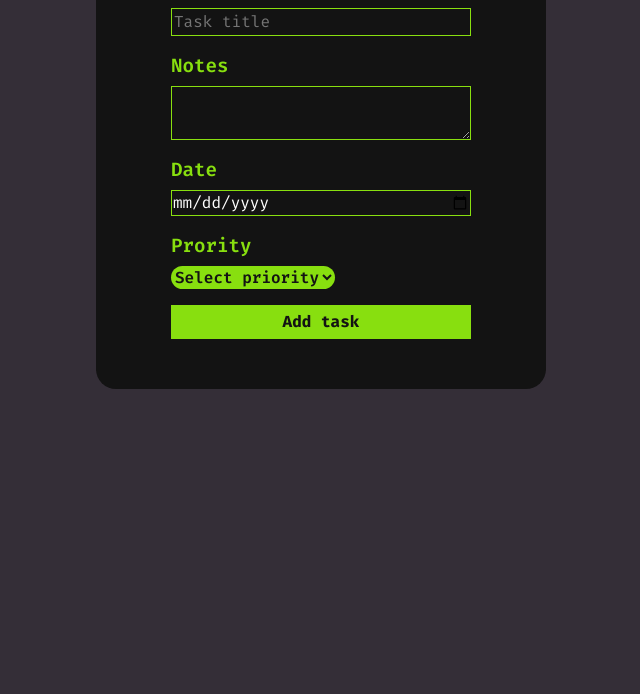
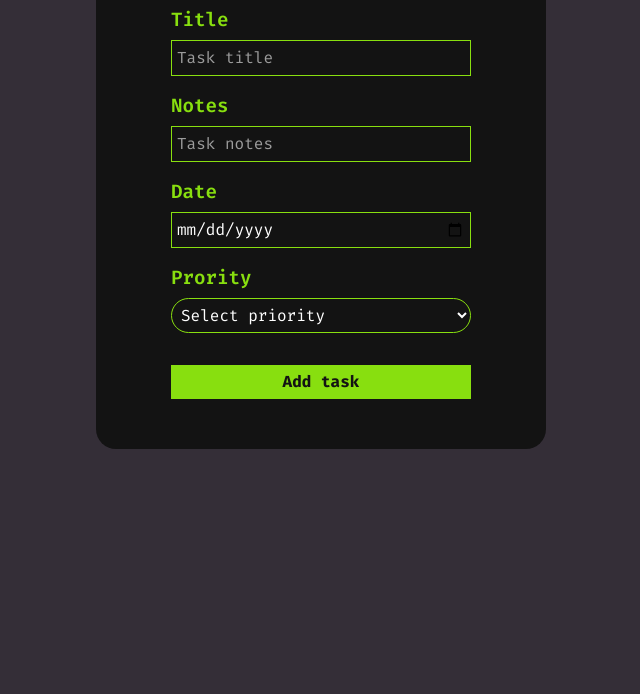
Before and after one commit to CaioHLuwi/task-list, a plain HTML site: page index.html in a window 1280 px wide. Shown: the part 138-832 px from the top of the page, without its empty margins (319-959 px from the left). Before the commit the page ends 800 px from the top, so only its background shows below. Drawn offline with nearby package versions, Linux system fonts and the light colour scheme.

Commit message:
style: add styles to select input

```diff
--- a/index.html
+++ b/index.html
@@ -18,9 +18,7 @@
                 </div>
                 <div class="input-item">
                     <label for="">Notes</label>
-                    <textarea type="text" name="notes" id="task-field-name">
-
-                    </textarea>
+                    <input type="text" name="notes" id="task-field-name" placeholder="Task notes">
                 </div>
                 <div class="input-item">
                     <label for="">Date</label>
--- a/script.js
+++ b/script.js
@@ -55,7 +55,7 @@ function getTask() {
         let taskInfo = createElement('div', 'task-info')
 
         let taskTitle = createElement('div', 'task-title');
-        taskTitle.textContent = tasks[task].title;
+        taskTitle.textContent = `${tasks[task].title}`;
 
         let taskDescription = createElement('div', 'task-description');
         taskDescription.textContent = tasks[task].description;
--- a/style.css
+++ b/style.css
@@ -15,10 +15,10 @@ body {
    background-color: var(--secondary-color);
    width: 100%;
    height: 100vh;
-   position: relative;
 }
 
 .task-area {
+    margin: 2rem auto;
     background-color: var(--primary-color);
     border-radius: 20px;
     display: flex;
@@ -26,7 +26,6 @@ body {
     align-items: center;
     width: 450px;
     padding: 50px;
-    margin: auto;
 }
 
 .task-area h2 {
@@ -51,7 +50,12 @@ body {
     font-size: 1.2rem;
 }
 
+.task-area .input-item input::placeholder {
+    color: #9c9c9c;
+}
+
 .task-area .input-item input, textarea {
+    padding: 5px;
     background-color: var(--primary-color);
     border: 1px solid var(--third-color);
     color: var(--fourty-color);
@@ -65,20 +69,23 @@ body {
 }
 
 .task-area .input-item .priority-area select{
-    border: none;
-    background-color: var(--third-color);
-    color: var(--primary-color);
-    font-weight: 600;
+    border: 1px solid var(--third-color);
+    background-color: inherit;
+    outline: none;
+    color: var(--fourty-color);
+    padding: 5px;
+    width: 100%;
     border-radius: 20px;
 }
 
 .task-area .input-item .priority-area option {
-    background-color: var(--secondary-color);
+    background-color: var(--primary-color);
+    border: solid 1px var(--third-color);
     color: var(--third-color);
 }
 
 .task-area .input-item .btn-send {
-    margin-top: 1rem;
+    margin-top: 2rem;
     border: none;
     background-color: var(--third-color);
     padding: 5px;
```
